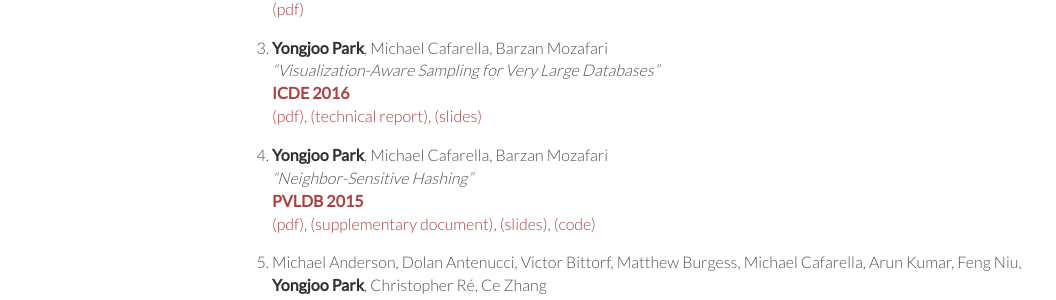
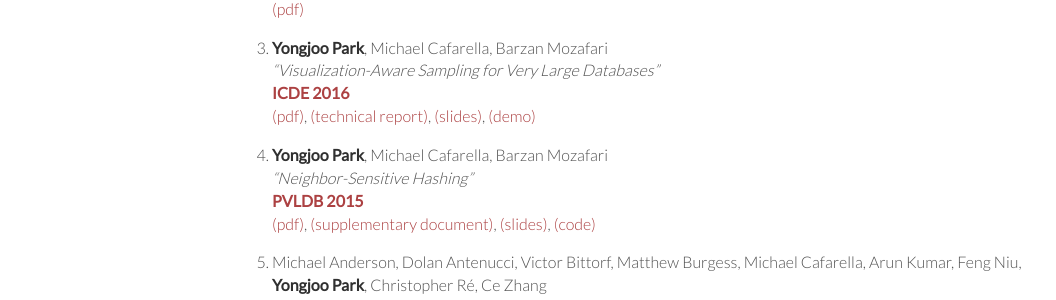
Before and after one commit to pyongjoo/pyongjoo.github.io, a Jekyll site: the page built from _publications/2016-05-01-peer-reviewed.md, in a window 1280 px wide. Shown: the part 358-658 px from the top of the page, without its empty margins (0-1056 px from the left). Built offline with Jekyll 4.4.1, drawn with Linux system fonts in a browser that asks for light colours.

Commit message:
Update 2016-05-01-peer-reviewed.md

```diff
--- a/_publications/2016-05-01-peer-reviewed.md
+++ b/_publications/2016-05-01-peer-reviewed.md
@@ -19,7 +19,8 @@
    **[ICDE 2016](http://icde2016.fi/)**
    [(pdf)]({{ site.url }}/resources/ypark_icde16.pdf),
    [(technical report)](http://arxiv.org/abs/1510.03921),
-   [(slides)]({{ site.url }}/resources/vas_slides_icde16.pdf)
+   [(slides)]({{ site.url }}/resources/vas_slides_icde16.pdf),
+   [(demo)](http://yongjoopark.com/vas/)
 
 1. **Yongjoo Park**, Michael Cafarella, Barzan Mozafari
    *"Neighbor-Sensitive Hashing"*
```
